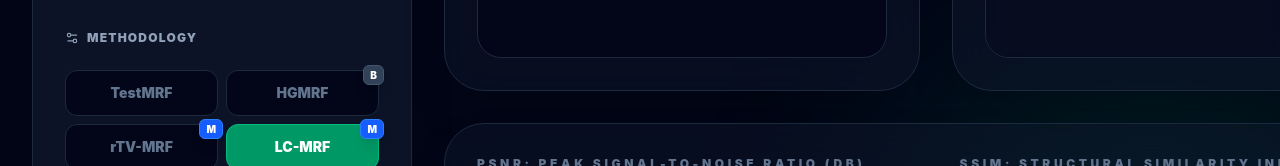
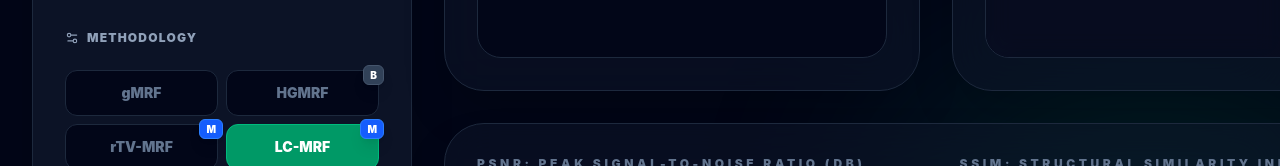
Before and after one commit to Bar0919/study_portofolio, a React (Vite) app in the folder frontend/: page / in a window 1280 px wide. Shown: the part 479-645 px from the top of the page. Built offline with nearby package versions, Linux system fonts and the light colour scheme.

Commit message:
data.ts の更新

```diff
--- a/frontend/src/constants/data.ts
+++ b/frontend/src/constants/data.ts
@@ -87,4 +87,4 @@ export const THESIS_DEFAULTS: Record<string, any> = {
   }
 };
 
-export const ALGORITHMS = ['TestMRF', 'HGMRF', 'rTV-MRF', 'LC-MRF'];
+export const ALGORITHMS = ['gMRF', 'HGMRF', 'rTV-MRF', 'LC-MRF'];
```
